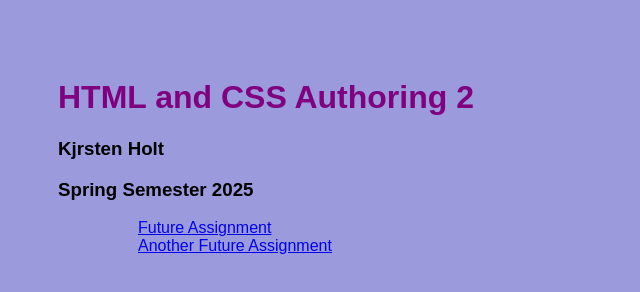
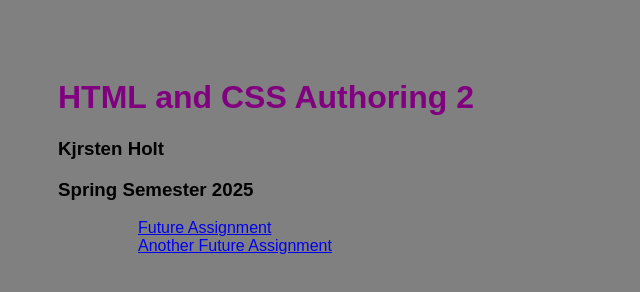
Before and after one commit to kjrsten-mplscollege/html2, a plain HTML site: page index.html in a window 1280 px wide. Shown: the whole page, without its empty margins (0-640 px from the left). Drawn offline with Linux system fonts and the light colour scheme.

Commit message:
Update index.html background color changed to gray

```diff
--- a/index.html
+++ b/index.html
@@ -9,7 +9,7 @@
         <link rel="stylesheet" href="your.css"> -->
         <style>
         body {
-            background-color: #9a9adc;
+            background-color: gray;
             font-family: Arial, sans-serif;
             padding: 50px;
         }
```
